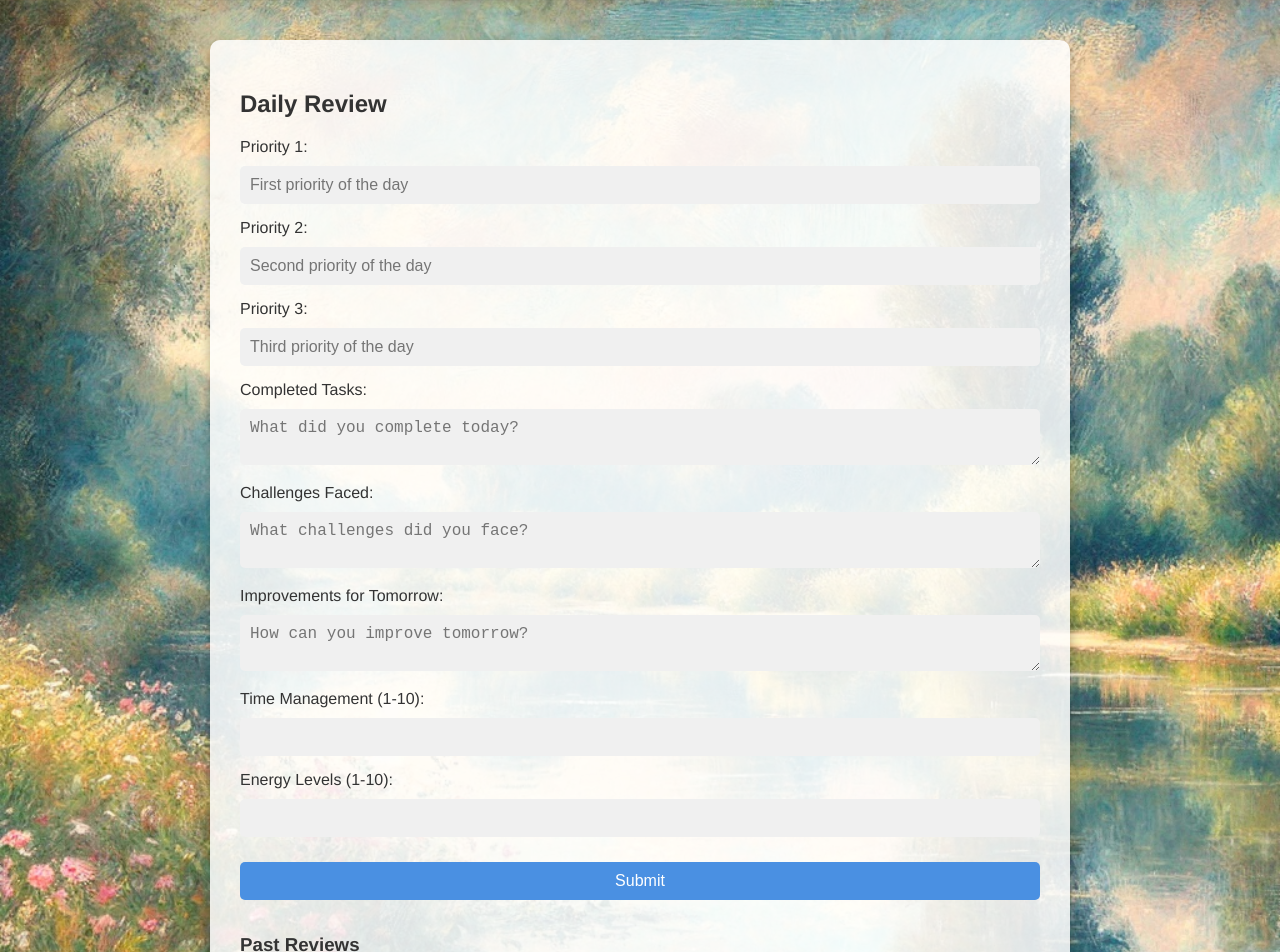
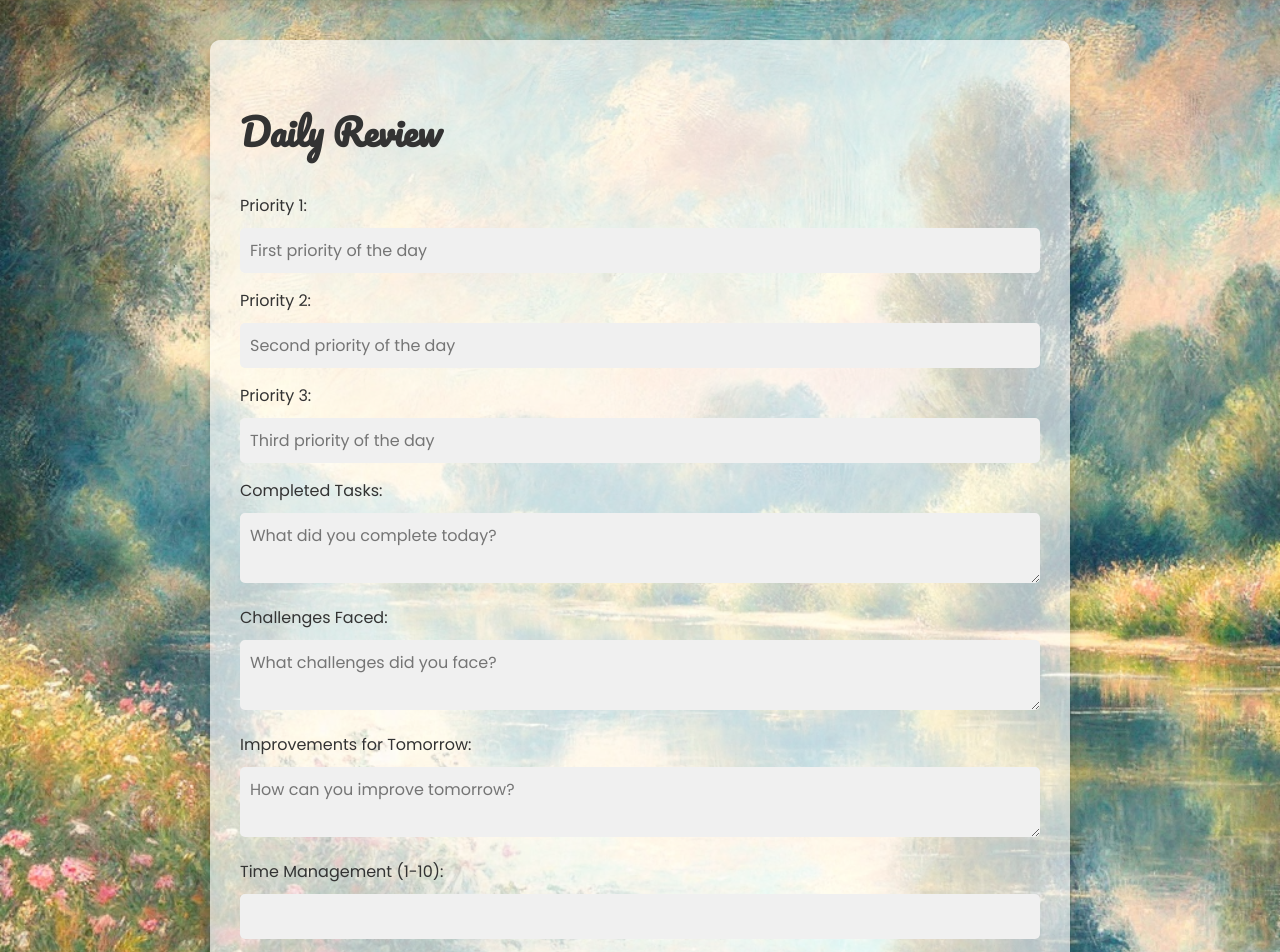
Before and after one commit to liyulyon/DailyReview, a plain HTML site: page index.html in a window 1280 px wide. Shown: the top 952 px of the page. Drawn offline with nearby package versions, Linux system fonts and the light colour scheme.

Commit message:
Update index.html

```diff
--- a/index.html
+++ b/index.html
@@ -4,11 +4,15 @@
     <meta charset="UTF-8">
     <meta name="viewport" content="width=device-width, initial-scale=1.0">
     <title>Daily Review</title>
+
+    <!-- Import Google Fonts: Poppins for body, Pacifico for title -->
+    <link href="https://fonts.googleapis.com/css2?family=Poppins:wght@300;400;600&family=Pacifico&display=swap" rel="stylesheet">
+
     <script src="https://cdn.jsdelivr.net/npm/chart.js"></script>
     <style>
         body {
-            font-family: 'Helvetica', sans-serif;
-            background: url('background.jpg') no-repeat center center fixed;
+            font-family: 'Poppins', sans-serif; /* Use Poppins for the entire page */
+            background: url('background.jpg') no-repeat center center fixed; /* Use your background image */
             background-size: cover;
             color: #fff;
             margin: 0;
@@ -21,18 +25,25 @@
         }
 
         .container {
-            background-color: rgba(255, 255, 255, 0.85); /* Lightened background */
+            background-color: rgba(255, 255, 255, 0.65); /* Increased transparency */
             color: #333; /* Darker text for better contrast */
             border-radius: 10px;
             max-width: 800px;
             width: 100%;
             padding: 30px;
-            box-shadow: 0px 4px 12px rgba(0, 0, 0, 0.3);
+            box-shadow: 0px 4px 12px rgba(0, 0, 0, 0.2); /* Reduced shadow opacity */
             margin: 20px;
         }
 
-        h2, h3 {
+        h2 {
             color: #333; /* Dark text for headings */
+            font-family: 'Pacifico', cursive; /* Handwriting font for title */
+            font-size: 36px; /* Larger font size for title */
+        }
+
+        h3 {
+            color: #333; /* Dark text for subheadings */
+            font-weight: 600; /* Use a bold version of the font for headers */
         }
 
         input, textarea, button {
@@ -46,18 +57,20 @@
             box-sizing: border-box;
             background-color: #f0f0f0; /* Lightened input background */
             color: #333; /* Dark text */
+            font-family: 'Poppins', sans-serif;
         }
 
         button {
-            background-color: #4a90e2;
+            background-color: #9b59b6; /* Purple button */
             color: white;
             cursor: pointer;
             transition: background-color 0.3s ease;
             border: none;
+            font-family: 'Poppins', sans-serif;
         }
 
         button:hover {
-            background-color: #357ABD;
+            background-color: #8e44ad; /* Darker purple on hover */
         }
 
         #successMessage {
@@ -80,6 +93,7 @@
             padding: 10px;
             border-radius: 5px;
             color: #333; /* Dark text */
+            font-family: 'Poppins', sans-serif; /* Apply to list items */
         }
 
         ul li:nth-child(even) {
@@ -89,7 +103,7 @@
 </head>
 <body>
     <div class="container">
-        <h2>Daily Review</h2>
+        <h2>Daily Review</h2> <!-- Handwriting-style title -->
         <form id="dailyReviewForm">
             <label for="priority1">Priority 1:</label>
             <input type="text" id="priority1" name="priority1" placeholder="First priority of the day">
```
